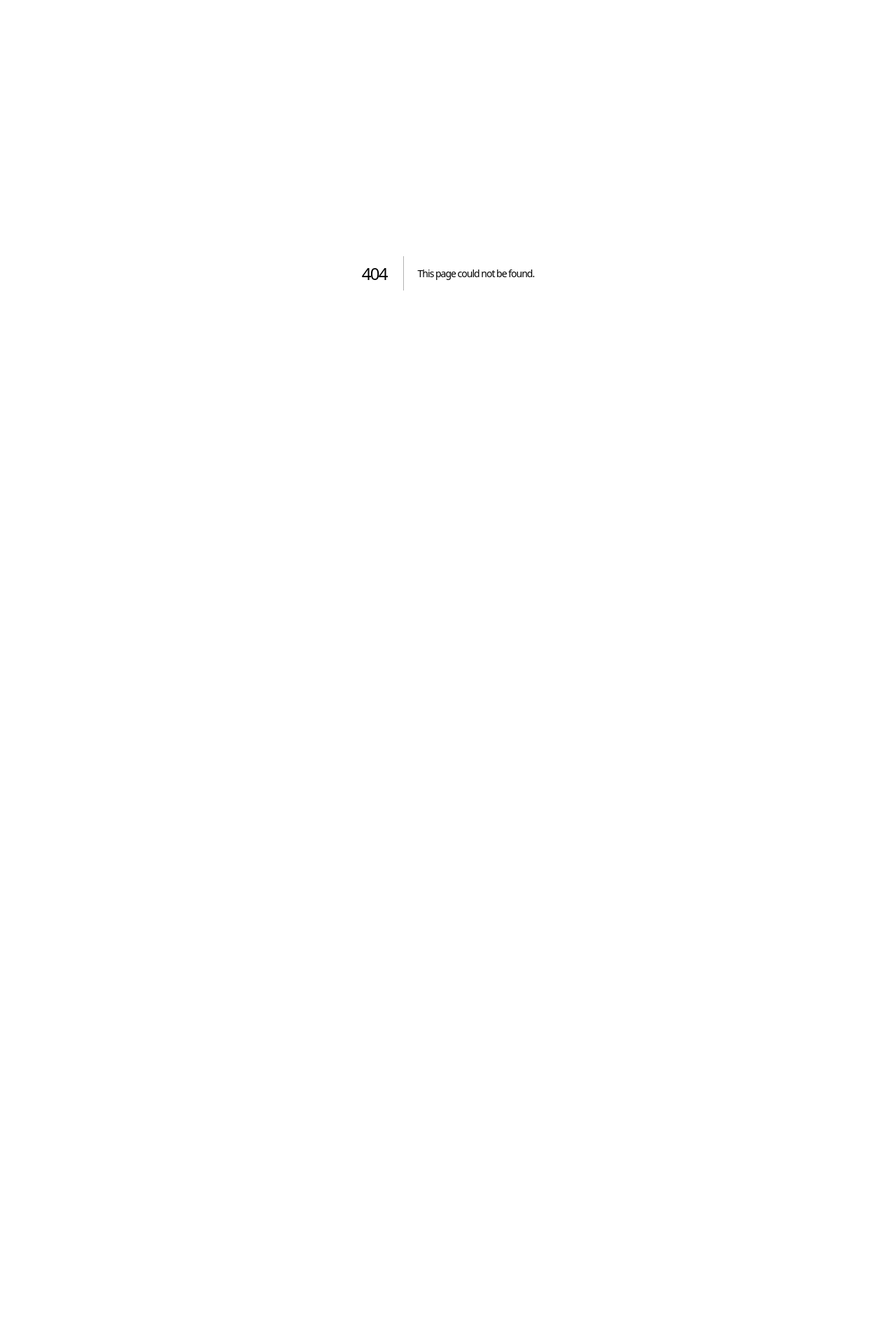
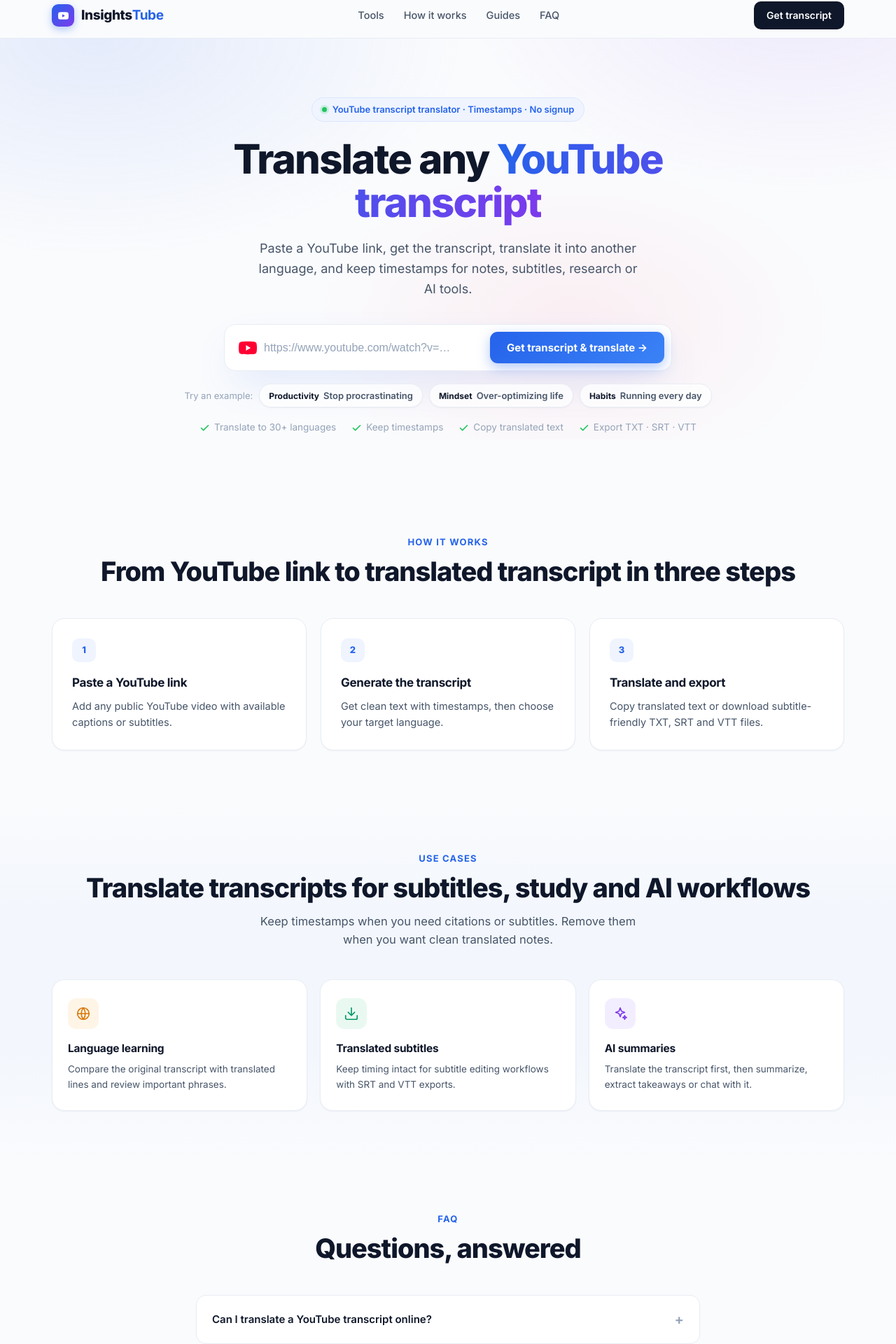
Before and after one commit to dominovd/insightstube, a Next.js app: page /translate-youtube-transcript in a window 1280 px wide. Before the commit this address had no page. Shown: the part 10-1930 px from the top of the page at 70% size. Before the commit the page ends 800 px from the top, so only its background shows below. Built offline with nearby package versions, Linux system fonts and the light colour scheme.

Commit message:
Add transcript translator landing page

```diff
--- a/app/sitemap.ts
+++ b/app/sitemap.ts
@@ -8,6 +8,12 @@
     { url: `${BASE}/`, lastModified: now, changeFrequency: "weekly", priority: 1 },
     {
       url: `${BASE}/chat-with-youtube-transcript`,
+      lastModified: now,
+      changeFrequency: "weekly",
+      priority: 0.9,
+    },
+    {
+      url: `${BASE}/translate-youtube-transcript`,
       lastModified: now,
       changeFrequency: "weekly",
       priority: 0.9,
--- /dev/null
+++ b/app/translate-youtube-transcript/page.tsx
@@ -0,0 +1,197 @@
+import type { Metadata } from "next";
+import Link from "next/link";
+import SiteNav from "@/components/SiteNav";
+import SiteFooter from "@/components/SiteFooter";
+import TranscriptTool from "@/components/TranscriptTool";
+import { IconCheck, IconGlobe, IconDownload, IconSparkles } from "@/components/Icons";
+
+export const metadata: Metadata = {
+  title: "Translate YouTube Transcript Online | InsightsTube",
+  description:
+    "Translate YouTube transcripts into 30+ languages while keeping timestamps. Paste a YouTube link, get the transcript, translate it, and download TXT, SRT or VTT.",
+  alternates: { canonical: "/translate-youtube-transcript" },
+  openGraph: {
+    title: "Translate YouTube Transcript Online",
+    description:
+      "Paste a YouTube link, generate the transcript, translate it into another language, and keep timestamps for notes or subtitles.",
+    url: "https://insightstube.com/translate-youtube-transcript",
+    type: "website",
+  },
+};
+
+const faq = [
+  {
+    q: "Can I translate a YouTube transcript online?",
+    a: "Yes. Paste a YouTube link, generate the transcript, choose a target language, and translate the transcript while keeping the original timestamps.",
+  },
+  {
+    q: "Does the translation keep timestamps?",
+    a: "Yes. InsightsTube keeps the transcript timing, so translated text can still be copied with timestamps or exported for subtitle workflows.",
+  },
+  {
+    q: "Can I download a translated transcript?",
+    a: "Yes. After translation, you can copy the translated transcript or download it as TXT, SRT or VTT.",
+  },
+  {
+    q: "What languages are supported?",
+    a: "InsightsTube supports common target languages such as Spanish, French, German, Portuguese, Russian, Ukrainian, Arabic, Hindi, Chinese, Japanese, Korean and more.",
+  },
+  {
+    q: "What if the video has no captions?",
+    a: "InsightsTube needs an available YouTube caption track to generate a transcript. If a video has no captions, translation may not be available.",
+  },
+];
+
+const jsonLd = {
+  "@context": "https://schema.org",
+  "@graph": [
+    {
+      "@type": "WebPage",
+      name: "Translate YouTube Transcript Online",
+      url: "https://insightstube.com/translate-youtube-transcript",
+      description:
+        "Translate YouTube transcripts into multiple languages while keeping timestamps and export formats.",
+      isPartOf: { "@id": "https://insightstube.com/#website" },
+    },
+    {
+      "@type": "FAQPage",
+      mainEntity: faq.map((f) => ({
+        "@type": "Question",
+        name: f.q,
+        acceptedAnswer: { "@type": "Answer", text: f.a },
+      })),
+    },
+  ],
+};
+
+export default function Page() {
+  return (
+    <>
+      <script type="application/ld+json" dangerouslySetInnerHTML={{ __html: JSON.stringify(jsonLd) }} />
+      <SiteNav />
+
+      <header className="hero" id="top">
+        <div className="wrap hero-inner">
+          <div className="badge">
+            <span className="dot"></span>YouTube transcript translator · Timestamps · No signup
+          </div>
+          <h1>
+            Translate any <span className="grad">YouTube transcript</span>
+          </h1>
+          <p className="sub">
+            Paste a YouTube link, get the transcript, translate it into another
+            language, and keep timestamps for notes, subtitles, research or AI tools.
+          </p>
+
+          <TranscriptTool ctaLabel="Get transcript & translate →" />
+
+          <div className="hero-meta">
+            <span>
+              <IconCheck size={15} />
+              Translate to 30+ languages
+            </span>
+            <span>
+              <IconCheck size={15} />
+              Keep timestamps
+            </span>
+            <span>
+              <IconCheck size={15} />
+              Copy translated text
+            </span>
+            <span>
+              <IconCheck size={15} />
+              Export TXT · SRT · VTT
+            </span>
+          </div>
+        </div>
+      </header>
+
+      <section>
+        <div className="wrap center">
+          <div className="sec-label">How it works</div>
+          <h2>From YouTube link to translated transcript in three steps</h2>
+          <div className="steps">
+            <div className="step">
+              <div className="num">1</div>
+              <h3>Paste a YouTube link</h3>
+              <p>Add any public YouTube video with available captions or subtitles.</p>
+            </div>
+            <div className="step">
+              <div className="num">2</div>
+              <h3>Generate the transcript</h3>
+              <p>Get clean text with timestamps, then choose your target language.</p>
+            </div>
+            <div className="step">
+              <div className="num">3</div>
+              <h3>Translate and export</h3>
+              <p>Copy translated text or download subtitle-friendly TXT, SRT and VTT files.</p>
+            </div>
+          </div>
+        </div>
+      </section>
+
+      <section className="tinted">
+        <div className="wrap center">
+          <div className="sec-label">Use cases</div>
+          <h2>Translate transcripts for subtitles, study and AI workflows</h2>
+          <p className="sec-sub">
+            Keep timestamps when you need citations or subtitles. Remove them when you
+            want clean translated notes.
+          </p>
+          <div className="tools-grid">
+            <div className="tool-card">
+              <div className="tool-ic ic-amber">
+                <IconGlobe size={22} />
+              </div>
+              <h3>Language learning</h3>
+              <p>Compare the original transcript with translated lines and review important phrases.</p>
+            </div>
+            <div className="tool-card">
+              <div className="tool-ic ic-green">
+                <IconDownload size={22} />
+              </div>
+              <h3>Translated subtitles</h3>
+              <p>Keep timing intact for subtitle editing workflows with SRT and VTT exports.</p>
+            </div>
+            <div className="tool-card">
+              <div className="tool-ic ic-violet">
+                <IconSparkles size={22} />
+              </div>
+              <h3>AI summaries</h3>
+              <p>Translate the transcript first, then summarize, extract takeaways or chat with it.</p>
+            </div>
+          </div>
+        </div>
+      </section>
+
+      <section id="faq">
+        <div className="wrap center">
+          <div className="sec-label">FAQ</div>
+          <h2>Questions, answered</h2>
+          <div className="faq">
+            {faq.map((item) => (
+              <details key={item.q}>
+                <summary>{item.q}</summary>
+                <p>{item.a}</p>
+              </details>
+            ))}
+          </div>
+        </div>
+      </section>
+
+      <section>
+        <div className="wrap">
+          <div className="final-cta">
+            <h2>Translate a YouTube transcript now</h2>
+            <p>Paste a link, generate the transcript, choose a language, and keep timestamps.</p>
+            <Link className="btn-main" href="#top" style={{ position: "relative" }}>
+              Translate transcript →
+            </Link>
+          </div>
+        </div>
+      </section>
+
+      <SiteFooter />
+    </>
+  );
+}
--- a/components/SiteFooter.tsx
+++ b/components/SiteFooter.tsx
@@ -26,7 +26,7 @@
             <Link href="/chat-with-youtube-transcript">Chat with YouTube Transcript</Link>
             <Link href="/#top">AI Summarizer</Link>
             <Link href="/#top">Subtitle Downloader</Link>
-            <Link href="/#tools">Transcript Translator</Link>
+            <Link href="/translate-youtube-transcript">Transcript Translator</Link>
           </div>
           <div>
             <h4>Guides</h4>
```
Also changed, not shown: app/page.tsx (+21 -3 lines).
